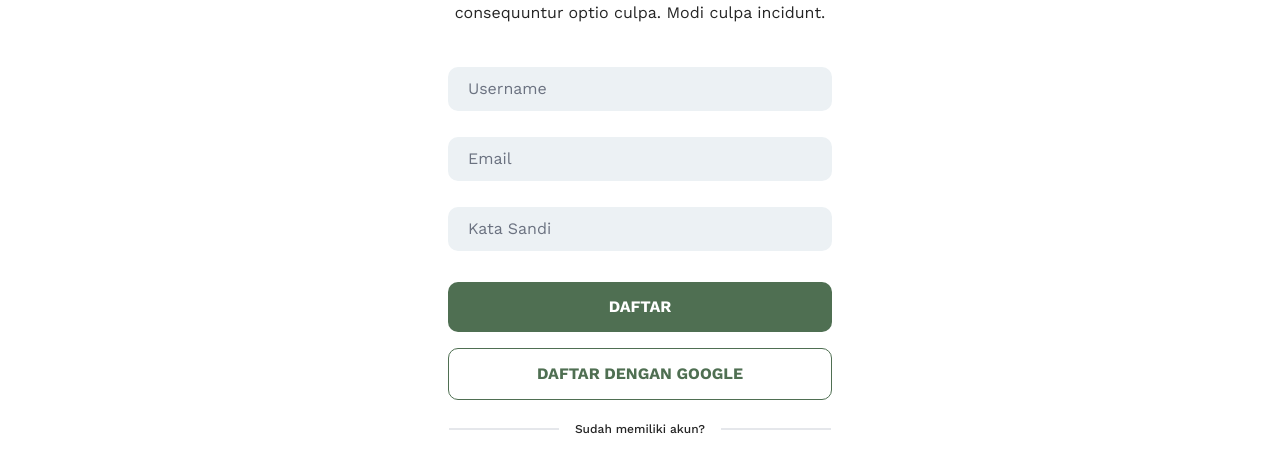
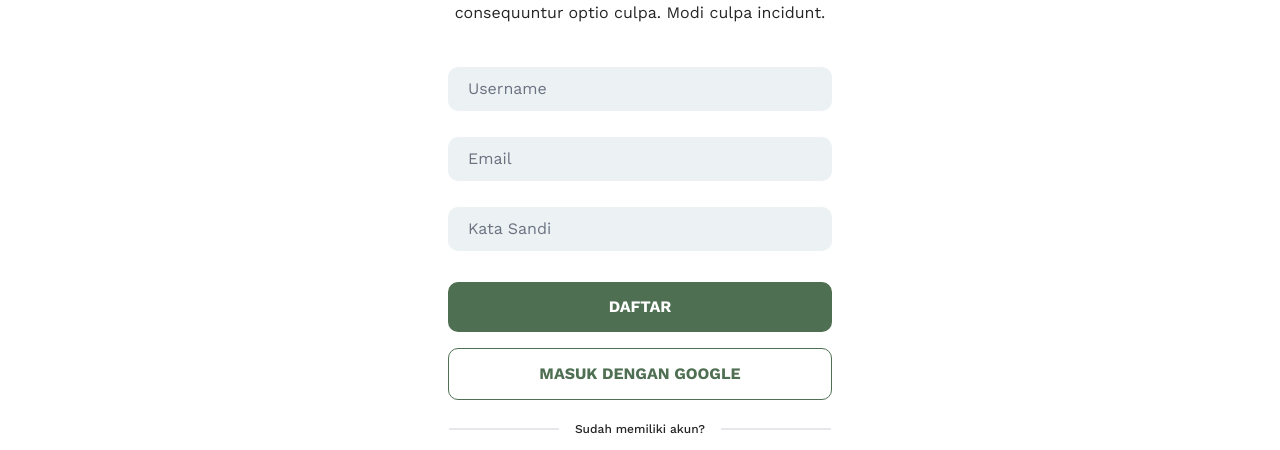
Before and after one commit to naufalnrsmitter20/wastain-next, a Next.js app: page /register in a window 1280 px wide. Shown: the part 313-763 px from the top of the page. Built offline with nearby package versions, Linux system fonts and the light colour scheme; no server answers.

Commit message:
fix: alamat

```diff
--- a/src/app/(user)/Components/Login.tsx
+++ b/src/app/(user)/Components/Login.tsx
@@ -67,9 +67,13 @@ export default function Login() {
             </div>
             <PrimaryButton type="submit">Masuk</PrimaryButton>
             {error && <p className="text-sm text-red-600 font-medium text-center">{error}</p>}
-            <SecondaryButton onClick={() => signIn("google", { callbackUrl: "/homepage", redirect: false })} type="button">
+            <button
+              className="text-[16px] text-primary-green border transition-all duration-200 border-primary-green hover:bg-dark-green hover:text-white font-bold uppercase py-[13px] rounded-[10px]"
+              onClick={() => signIn("google", { callbackUrl: "/homepage", redirect: false })}
+              type="button"
+            >
               Masuk Dengan Google
-            </SecondaryButton>
+            </button>
           </form>
           <div className="text-center text-[14px] font-medium mt-[5px] ">
             <p>Lupa kata sandi Anda?</p>
--- a/src/app/(user)/Components/Register.tsx
+++ b/src/app/(user)/Components/Register.tsx
@@ -60,13 +60,9 @@ export default function Register() {
     <React.Fragment>
       <div className="mb-[80px] mt-[60px] mx-auto">
         <div className="text-center text-primary-black">
-          <h1 className="text-[64px] font-bold text-center mb-[20px]">
-            Buat Akun
-          </h1>
+          <h1 className="text-[64px] font-bold text-center mb-[20px]">Buat Akun</h1>
           <p className="text-[16px] mx-auto max-w-[500px] mb-[42px]">
-            Lorem ipsum dolor sit amet consectetur adipisicing elit. Iste
-            tenetur alias reprehenderit soluta, odio vitae architecto rem
-            consequuntur optio culpa. Modi culpa incidunt.
+            Lorem ipsum dolor sit amet consectetur adipisicing elit. Iste tenetur alias reprehenderit soluta, odio vitae architecto rem consequuntur optio culpa. Modi culpa incidunt.
           </p>
         </div>
         <div className="max-w-sm mx-auto text-primary-black">
@@ -83,15 +79,7 @@ export default function Register() {
               />
             </div>
             <div>
-              <InputFields
-                id="email1"
-                name="email"
-                type="email"
-                value={email}
-                onChange={handleChange}
-                placeholder="Email"
-                className="rounded-[10px] w-full bg-gray-4 border-none mb-[10px] py-[10px] px-[20px] focus:ring-primary-green"
-              />
+              <InputFields id="email1" name="email" type="email" value={email} onChange={handleChange} placeholder="Email" className="rounded-[10px] w-full bg-gray-4 border-none mb-[10px] py-[10px] px-[20px] focus:ring-primary-green" />
             </div>
             <div>
               <InputFields
@@ -105,14 +93,14 @@ export default function Register() {
               />
             </div>
             <PrimaryButton type="submit">Daftar</PrimaryButton>
-            {error && (
-              <p className="text-sm text-red-600 font-medium text-center">
-                {error}
-              </p>
-            )}
-            <SecondaryButton type="button">
-              Daftar dengan google
-            </SecondaryButton>
+            {error && <p className="text-sm text-red-600 font-medium text-center">{error}</p>}
+            <button
+              className="text-[16px] text-primary-green border transition-all duration-200 border-primary-green hover:bg-dark-green hover:text-white font-bold uppercase py-[13px] rounded-[10px]"
+              onClick={() => signIn("google", { callbackUrl: "/homepage", redirect: false })}
+              type="button"
+            >
+              Masuk Dengan Google
+            </button>
           </form>
           <div className="flex gap-x-4 place-items-center mx-auto justify-center my-[20px]">
             <div className="bg-primary-black border h-0.5 w-[110px]"></div>
--- a/src/app/(user)/checkout/alamat_pembelian/Form.tsx
+++ b/src/app/(user)/checkout/alamat_pembelian/Form.tsx
@@ -42,20 +42,21 @@ function Form() {
     router.push("/checkout/pembayaran");
   };
 
-  const FormInput = ({ _id, name, required, pattern }: { _id: keyof shippingAddress; name: string; required?: boolean; pattern?: ValidationRule<RegExp> }) => (
+  const FormInput = ({ id, name, required, pattern }: { id: keyof shippingAddress; name: string; required?: boolean; pattern?: ValidationRule<RegExp> }) => (
     <div className="mb-2">
-      <label className="text-[16px] font-medium" htmlFor={_id}>
+      <label className="text-[16px] font-medium" htmlFor={id}>
         {name}
       </label>
-      <InputFields
+      <input
         type="text"
-        id={_id}
-        {...register(_id, {
+        id={id}
+        className="rounded-[10px] w-full bg-gray-4 border-none mb-[10px] py-[10px] px-[20px] focus:ring-primary-green"
+        {...register(id, {
           required: required && `${name} Harus diisi`,
           pattern,
         })}
       />
-      {errors[_id]?.message && <div className="text-red-500">{errors[_id]?.message}</div>}
+      {errors[id]?.message && <div className="text-red-500">{errors[id]?.message}</div>}
     </div>
   );
   return (
@@ -65,11 +66,11 @@ function Form() {
         <div className="bg-white p-4">
           <h1 className="text-xl font-bold">Masukkan data Alamat anda</h1>
           <form className="mt-6" onSubmit={handleSubmit(formSubmit)}>
-            <FormInput name="username" _id="username" required={true} />
-            <FormInput name="alamat" _id="alamat" required={true} />
-            <FormInput name="kota" _id="kota" required={true} />
-            <FormInput name="kode_pos" _id="kode_pos" required={true} />
-            <FormInput name="negara" _id="negara" required={true} />
+            <FormInput name="username" id="username" required />
+            <FormInput name="alamat" id="alamat" required />
+            <FormInput name="kota" id="kota" required />
+            <FormInput name="kode_pos" id="kode_pos" required />
+            <FormInput name="negara" id="negara" required />
             <div className="my-2">
               <PrimaryButton type="submit" className="px-8 mt-6" disabled={isSubmitting}>
                 {isSubmitting && (
```
